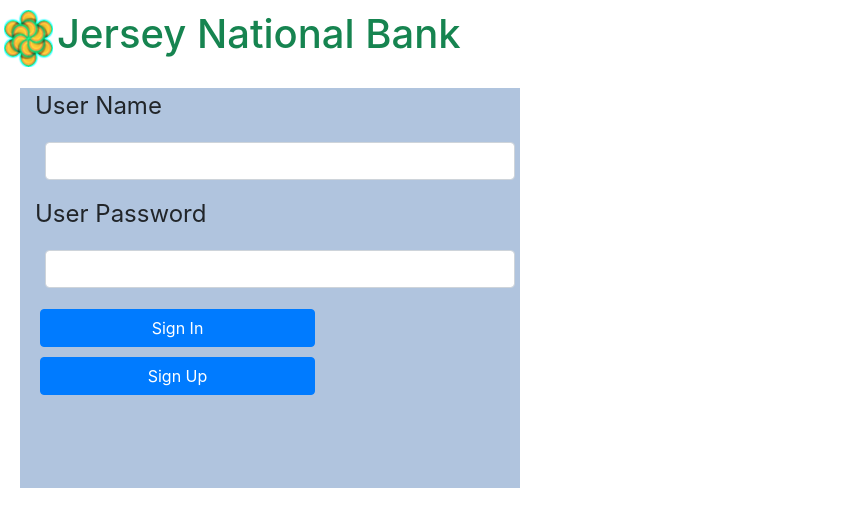
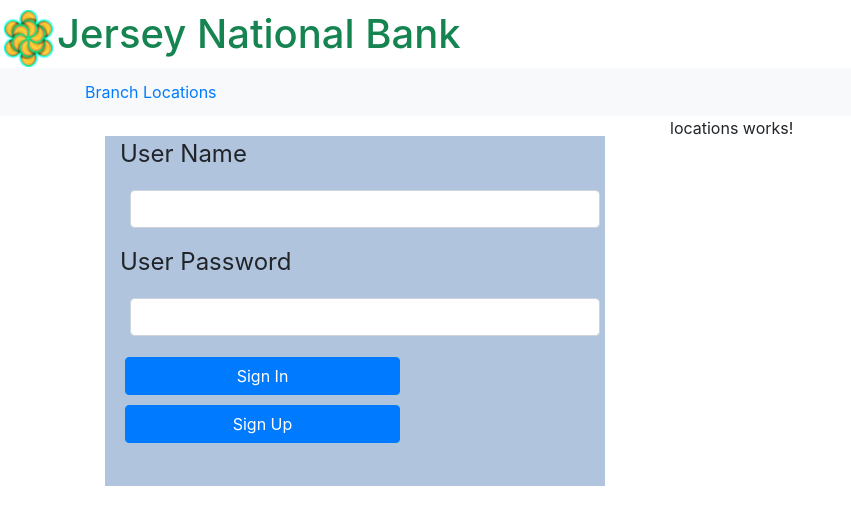
Before and after one commit to cusey/Angular6Examples, an Angular app in the folder jersey-bank/: page /app-locations in a window 1280 px wide. Before the commit this address led to /. Shown: the top 526 px of the page, without its empty margins (0-851 px from the left). Built offline with nearby package versions, Linux system fonts and the light colour scheme.

Commit message:
Branch Location Components
Added the Location Component with navigation and routing

```diff
--- a/jersey-bank/src/app/app.component.css
+++ b/jersey-bank/src/app/app.component.css
@@ -13,8 +13,7 @@ label{
 #login{
   background-color: lightsteelblue;
   width: 500px;
-  height: 400px;
-  float: left;
+  height: 350px;
   margin: 20px;
 }
 
--- a/jersey-bank/src/app/app.component.html
+++ b/jersey-bank/src/app/app.component.html
@@ -5,6 +5,16 @@
   </div>
   <h1>{{ title }}</h1>
 </div>
+
+<nav class="site-header sticky-top py-1 navbar-light bg-light">
+  <div class="container d-flex flex-column flex-md-row justify-content-between">
+    <a class="py-2 d-none d-md-inline-block" routerLink="app-locations">Branch Locations</a>
+  </div>
+</nav>
+
+<div class="container">
+  <div class="row">
+    <div class="col">
 
       <div id="login" class="container">
 
@@ -27,8 +37,19 @@
         </div>
 
         <div>
-    <button class="btn btn-primary" type="submit">Sign In</button>
-    <button class="btn btn-primary" type="submit">Sign Up</button>
+          <button class="btn btn-primary" type="submit" (click)="signIn()">Sign In</button>
+          <button class="btn btn-primary" type="submit" (click)="signUp()" >Sign Up</button>
         </div>
 
       </div>
+
+    </div>
+    <div class="col">
+
+      <div class="container">
+        <router-outlet> </router-outlet>
+      </div>
+
+    </div>
+  </div>
+</div>
--- a/jersey-bank/src/app/app.component.ts
+++ b/jersey-bank/src/app/app.component.ts
@@ -1,5 +1,7 @@
 import { Component } from '@angular/core';
 import { FormGroup, FormControl } from '@angular/forms';
+
+import { Router } from '@angular/router';
 
 @Component({
   selector: 'app-root',
@@ -8,4 +10,18 @@ import { FormGroup, FormControl } from '@angular/forms';
 })
 export class AppComponent {
   title = 'Jersey National Bank';
+
+  constructor(private router: Router) { }
+
+  signIn() {
+
+  }
+
+  signUp() {
+    this.router.navigate(['/sign-up'], {
+        queryParams: { type: 'New'}
+      }
+    );
+  }
+
 }
--- /dev/null
+++ b/jersey-bank/src/app/locations/locations.component.html
@@ -0,0 +1,3 @@
+<p>
+  locations works!
+</p>
--- /dev/null
+++ b/jersey-bank/src/app/locations/locations.component.ts
@@ -0,0 +1,15 @@
+import { Component, OnInit } from '@angular/core';
+
+@Component({
+  selector: 'app-locations',
+  templateUrl: './locations.component.html',
+  styleUrls: ['./locations.component.css']
+})
+export class LocationsComponent implements OnInit {
+
+  constructor() { }
+
+  ngOnInit() {
+  }
+
+}
--- /dev/null
+++ b/jersey-bank/src/app/sign-up/sign-up.component.html
@@ -0,0 +1,3 @@
+<p>
+  sign-up works!
+</p>
--- /dev/null
+++ b/jersey-bank/src/app/sign-up/sign-up.component.ts
@@ -0,0 +1,15 @@
+import { Component, OnInit } from '@angular/core';
+
+@Component({
+  selector: 'app-sign-up',
+  templateUrl: './sign-up.component.html',
+  styleUrls: ['./sign-up.component.css']
+})
+export class SignUpComponent implements OnInit {
+
+  constructor() { }
+
+  ngOnInit() {
+  }
+
+}
```
Also changed, not shown: jersey-bank/src/app/app.module.ts (+14 -2 lines), jersey-bank/src/app/locations/locations.component.css (added), jersey-bank/src/app/sign-up/sign-up.component.css (added), 2 other files (tests, documents, lock files or other folders). Lines whose indentation alone changed are shown as unchanged.
